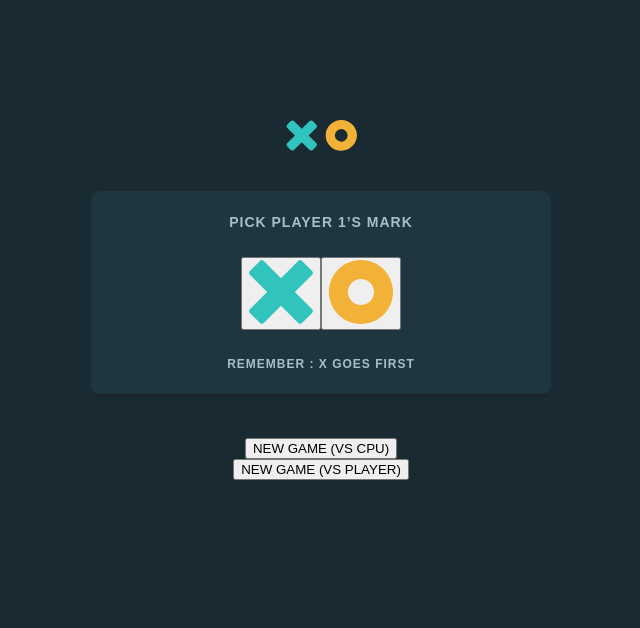
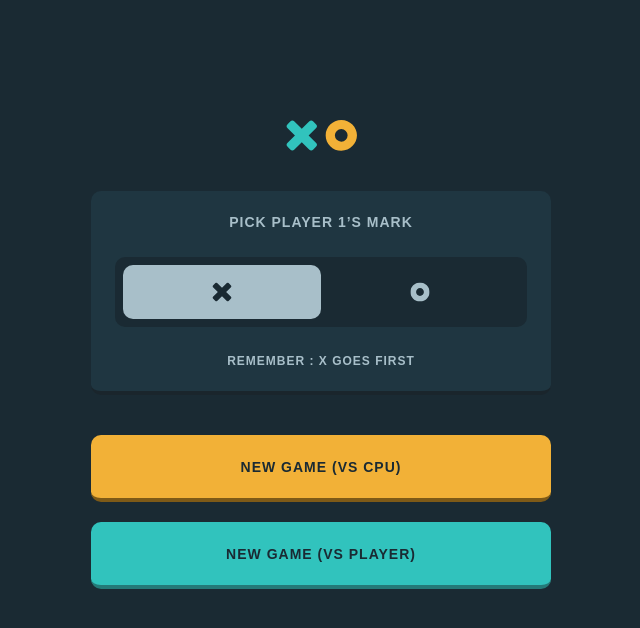
Before and after one commit to lasha-abuladze/tic-toc-toe, a React (Create React App) app: page / in a window 1280 px wide. Shown: the top 628 px of the page, without its empty margins (319-959 px from the left). Built offline with nearby package versions, Linux system fonts and the light colour scheme.

Commit message:
feat: complete new game menu UI and state

```diff
--- a/src/App.js
+++ b/src/App.js
@@ -1,6 +1,7 @@
 import logoImg from "./assets/logo.svg";
 import { ReactComponent as IconO } from "./assets/icon-o.svg";
 import { ReactComponent as IconX } from "./assets/icon-x.svg";
+import { useState } from "react";
 
 export default function App() {
   return (
@@ -11,12 +12,27 @@ export default function App() {
 }
 
 function NewGameMenu() {
+  const [isActive, setIsActive] = useState(false);
+
+  function handleActiveMark() {
+    setIsActive(!isActive);
+  }
+
   return (
     <div className="new-game-menu">
       <Logo />
-      <PlayersMarkContainer />
-      <BtnNewGame btnText={`NEW GAME (VS CPU)`} />
-      <BtnNewGame btnText={`NEW GAME  (VS PLAYER)`} />
+      <PlayersMarkContainer
+        handleActiveMark={handleActiveMark}
+        isActive={isActive}
+      />
+      <BtnNewGame
+        className="btn--gen btn--chose-opponent btn--chose-opponent--vs-cpu"
+        btnText={`NEW GAME (VS CPU)`}
+      />
+      <BtnNewGame
+        className="btn--gen btn--chose-opponent btn--chose-opponent--vs-player"
+        btnText={`NEW GAME  (VS PLAYER)`}
+      />
     </div>
   );
 }
@@ -25,23 +41,43 @@ function Logo() {
   return <img className="logo" src={logoImg} alt="logo" />;
 }
 
-function PlayersMarkContainer() {
+function PlayersMarkContainer({ handleActiveMark, isActive }) {
   return (
     <div className="players-mark-container">
       <p>PICK PLAYER 1’S MARK</p>
       <div className="marks">
-        <BtnMark mark={<IconX className="icon" />} />
-        <BtnMark mark={<IconO />} />
+        <BtnMark
+          handleActiveMark={handleActiveMark}
+          className={
+            isActive
+              ? `btn--gen btn--mark-icon`
+              : `btn--gen btn--mark-icon mark-active`
+          }
+          mark={<IconX className="icon-mark iconX-mark" />}
+        />
+        <BtnMark
+          handleActiveMark={handleActiveMark}
+          className={
+            !isActive
+              ? `btn--gen btn--mark-icon`
+              : `btn--gen btn--mark-icon mark-active`
+          }
+          mark={<IconO className="icon-mark iconO-mark" />}
+        />
       </div>
       <p>REMEMBER : X GOES FIRST</p>
     </div>
   );
 }
 
-function BtnMark({ mark }) {
-  return <button className="icon">{mark}</button>;
+function BtnMark({ mark, className, handleActiveMark }) {
+  return (
+    <button onClick={handleActiveMark} className={className}>
+      {mark}
+    </button>
+  );
 }
 
-function BtnNewGame({ btnText }) {
-  return <button>{btnText}</button>;
+function BtnNewGame({ btnText, className }) {
+  return <button className={className}>{btnText}</button>;
 }
--- a/src/main.scss
+++ b/src/main.scss
@@ -1,7 +1,8 @@
 $color--very-dark-green: #1a2a33;
 $color--dark-green: #1f3641;
-
 $color--dusty-blue: #a8bfc9;
+$color--yellow: #f2b137;
+$color--light-cyan: #31c3bd;
 
 @mixin flex-row {
   display: flex;
@@ -15,6 +16,15 @@ $color--dusty-blue: #a8bfc9;
   align-items: center;
 }
 
+.btn--gen {
+  border: none;
+  outline: none;
+  background: none;
+  width: fit-content;
+  height: fit-content;
+  cursor: pointer;
+}
+
 body {
   background-color: $color--very-dark-green;
   color: $color--dusty-blue;
@@ -23,9 +33,7 @@ body {
   box-sizing: border-box;
 
   .new-game-menu {
-    // background-color: red;
     @include flex-column();
-    // text-align: center;
 
     margin: auto;
     margin-top: 120px;
@@ -61,6 +69,70 @@ body {
       p:last-of-type {
         font-size: 12px;
       }
+
+      .marks {
+        background-color: $color--very-dark-green;
+        width: 100%;
+        border-radius: 10px;
+        @include flex-row();
+        padding: 8px;
+        box-sizing: border-box;
+
+        .icon-mark {
+          scale: 0.3;
+
+          path {
+            fill: $color--dusty-blue;
+          }
+        }
+
+        button {
+          // background-color: #a8bfc9;
+          height: 54px;
+          box-sizing: border-box;
+
+          flex: 1;
+          border-radius: inherit;
+          @include flex-row();
+          justify-content: center;
+          &:first-child {
+            background: none;
+          }
+        }
+
+        .mark-active {
+          background-color: $color--dusty-blue !important;
+
+          svg {
+            path {
+              fill: $color--very-dark-green !important;
+            }
+          }
+        }
+      }
+    }
+
+    .btn--chose-opponent {
+      background-color: $color--dusty-blue;
+      width: 100%;
+      border-radius: 10px;
+      height: 67px;
+      box-sizing: border-box;
+      color: $color--very-dark-green;
+      font-size: 14px;
+      font-weight: 600;
+      letter-spacing: 1px;
+    }
+
+    .btn--chose-opponent--vs-cpu {
+      margin-bottom: 20px;
+      background-color: $color--yellow;
+      border-bottom: 4px solid #7e5a17;
+    }
+
+    .btn--chose-opponent--vs-player {
+      background-color: $color--light-cyan;
+      border-bottom: 4px solid #247a78;
     }
   }
 }
```
